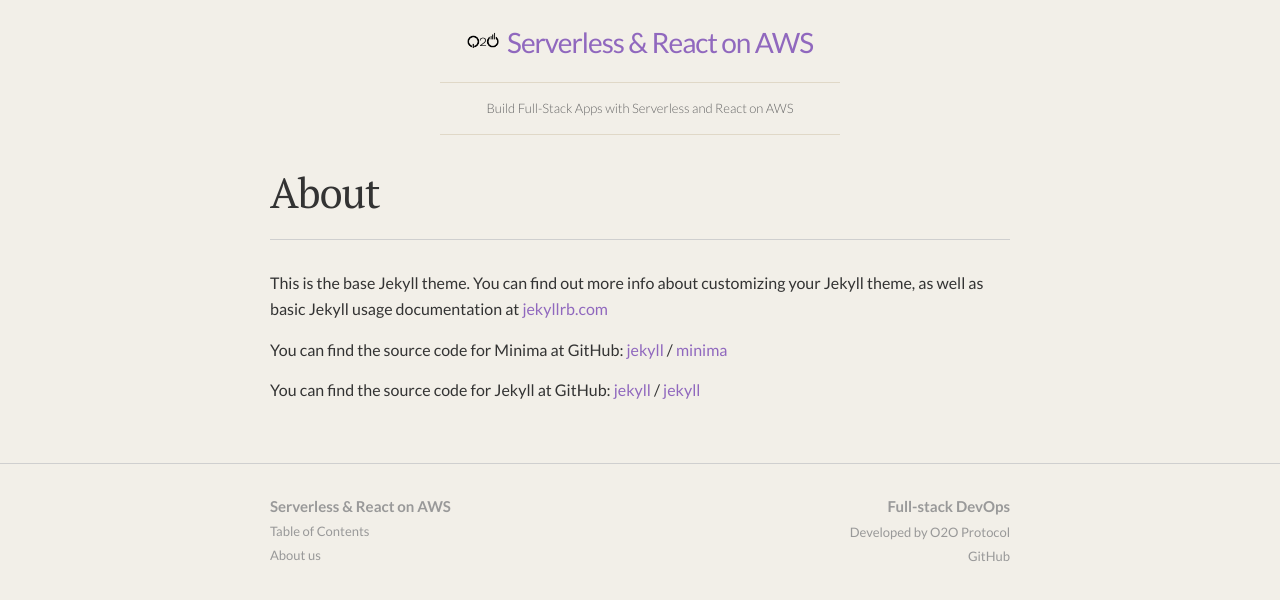
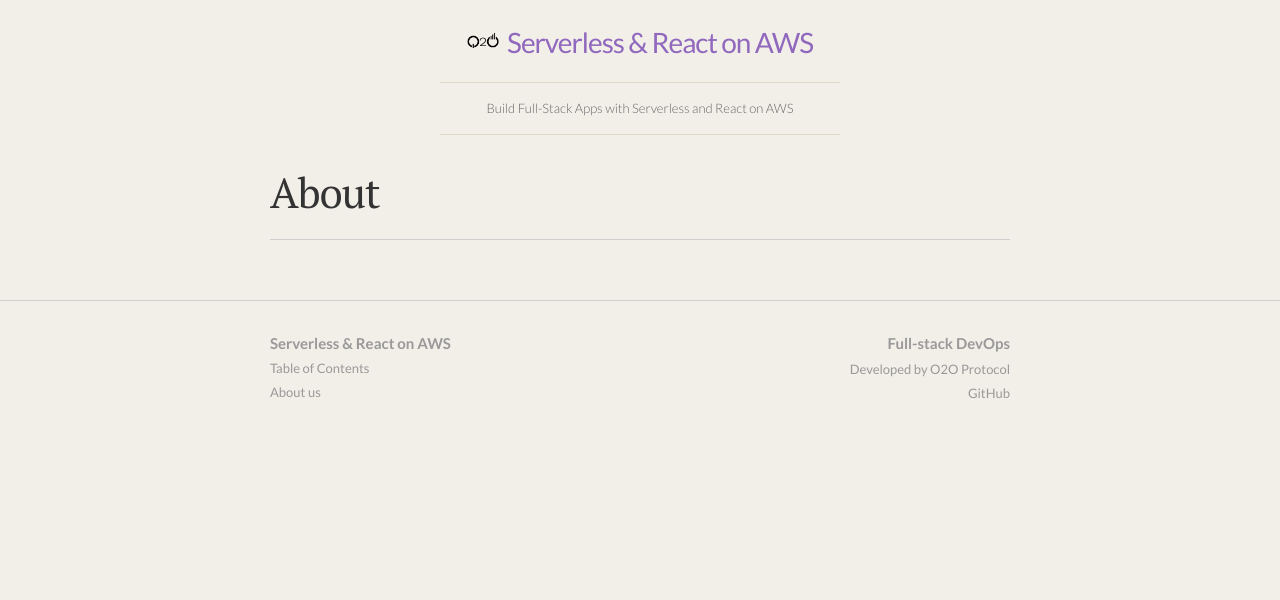
Before and after one commit to o2oprotocol/s3-bnb-serverless, a Jekyll site: the page built from about.md, in a window 1280 px wide. Shown: the top 600 px of the page. Built offline with Jekyll 4.4.1, drawn with Linux system fonts in a browser that asks for light colours; some web fonts are replaced.

Commit message:
no message

```diff
--- a/about.md
+++ b/about.md
@@ -4,15 +4,4 @@ title: About
 permalink: /about/
 ---
 
-This is the base Jekyll theme. You can find out more info about customizing your Jekyll theme, as well as basic Jekyll usage documentation at [jekyllrb.com](https://jekyllrb.com/)
-
-You can find the source code for Minima at GitHub:
-[jekyll][jekyll-organization] /
-[minima](https://github.com/jekyll/minima)
-
-You can find the source code for Jekyll at GitHub:
-[jekyll][jekyll-organization] /
-[jekyll](https://github.com/jekyll/jekyll)
-
-
-[jekyll-organization]: https://github.com/jekyll
+[O2O Protocol]: https://github.com/o2oprotocol
```
Also changed, not shown: s3_website.yml (added, +72 -0 lines).
